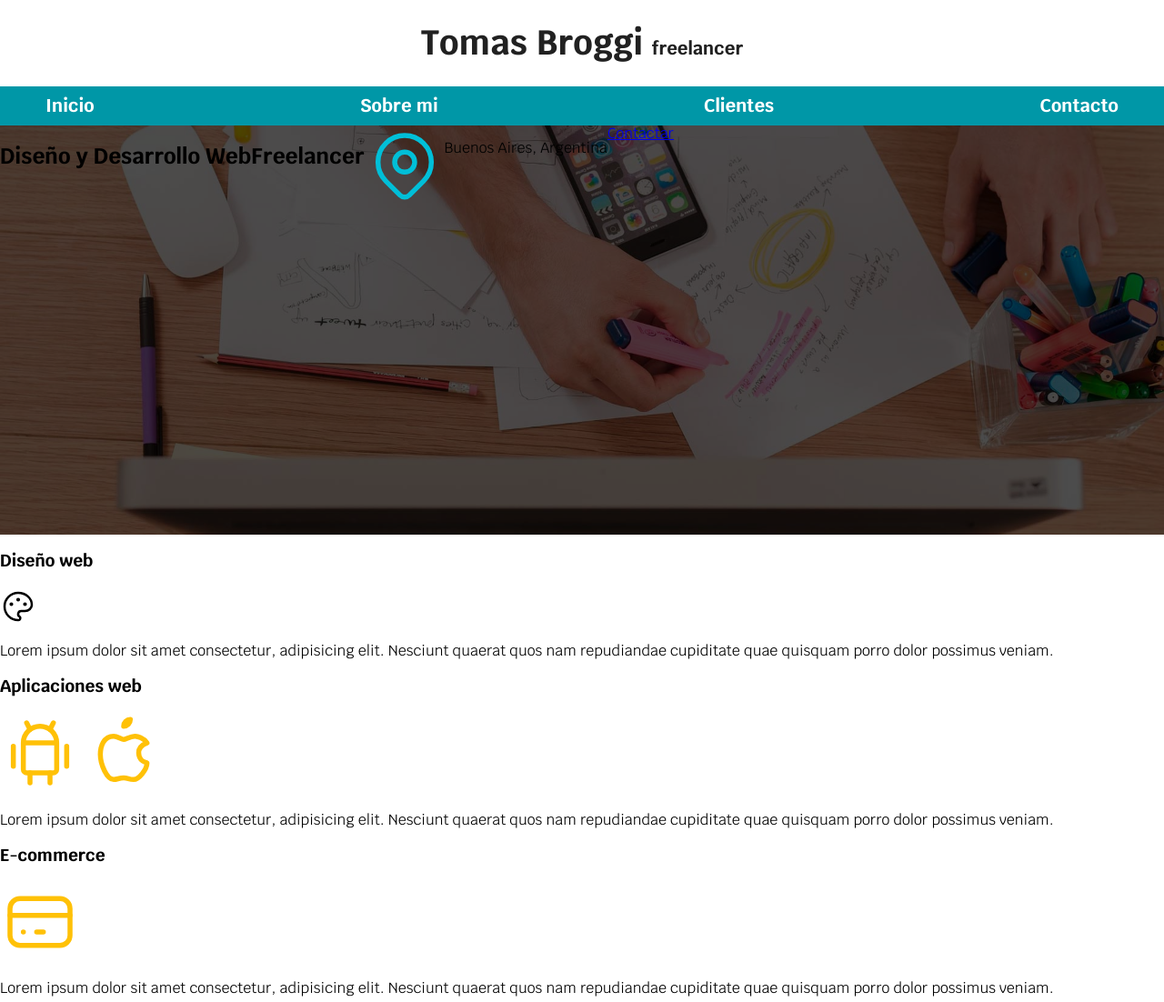
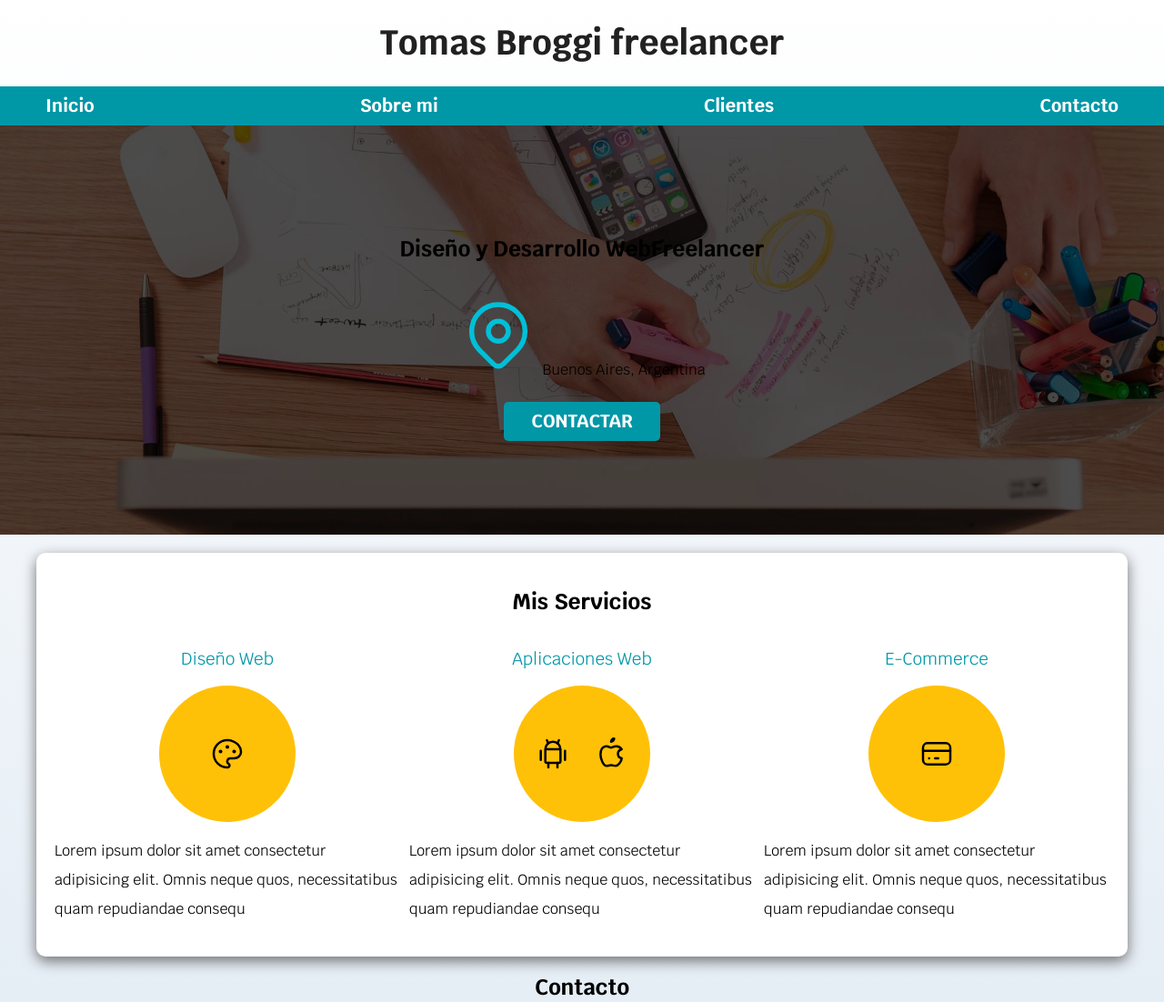
Before and after one commit to TomasBroggi/proyecto_pagina_web, a plain HTML site: page index.html in a window 1280 px wide. Shown: the top 1102 px of the page at 91% size. Drawn offline with Linux system fonts and the light colour scheme.

Commit message:
Menu main terminado

```diff
--- a/css/style.css
+++ b/css/style.css
@@ -4,13 +4,19 @@
     --primario: #FFC107;
     --secundario: #0097A7;
     --gris: #757575;
+    --grisClaro: #dfe9f3;
 
     --fuente-principal: 3.8rem;
 }
+.sombra{
+    box-shadow: 0px 5px 15px 0px rgba(112,112,112,1);
+    background-color: var(--blanco);
+    padding: 2rem 2rem;
+    border-radius: 1rem;
 
+}
 html{
     font-size: 62.5%;
-    box-sizing: border-box;
 }
 /* apply a natural box layout model to all elements, but allowing components to change */
 html {
@@ -23,6 +29,7 @@ html {
 body{
     font-size: 16px;
     font-family: 'Krub', sans-serif;
+    background-image: linear-gradient(to top, var(--grisClaro) 0%, var(--blanco) 100%);
 }
 /*1rem = 10 píxeles, pero se adaptaran mejor para
 pantallas con alta densidad de pixeles. Para eso,agregamos
@@ -33,8 +40,17 @@ los primeros estilos a html y body al inicio de style.css*/
     color: var(--oscuro);
 }
 
-.titulo span{
-    font-size: 2rem;
+h1{
+    font-size: 3.8rem;
+}
+h2{
+    font-size: 2.8;
+}
+h3{
+    font-size: 1.8;
+}
+h1,h2,h3{
+    text-align: center;
 }
 
 .navegacion-principal{
@@ -55,7 +71,6 @@ los primeros estilos a html y body al inicio de style.css*/
     background-color: var(--secundario);
 }
 
-
 .contenedor{
     max-width: 120rem; /*Limita a 1200 pixeles como maximo*/
     /*
@@ -65,16 +80,36 @@ los primeros estilos a html y body al inicio de style.css*/
     margin-left: auto;
     es lo mismo que la línea de abajo, como aguja de reloj*/
     margin: 0 auto 0 auto;
-
 }
 
+.boton{
+    background-color: var(--secundario);
+    color: var(--blanco);
+    padding: 1rem 3rem;
+    margin-top: 1rem;
+    font-size: 2rem;
+    text-decoration: none;
+    text-transform: uppercase;
+    font-weight: bold;
+    border-radius: .5rem;
+    width: 90%;
+    text-align: center;
+}
+@media (min-width: 480px) {
+    .boton{
+        width: auto;
+    }
+}
 .nav-bg a{
+    display: block;
+    text-align: center;
     color: var(--blanco);
     text-decoration: none; /*Saca el subrayado*/
     font-size: 2rem;
     font-weight: 700;
     padding: 1rem; /*1 rem = 4 veces*/
 }
+
 
 .nav-bg a:hover {
     background-color: var(--primario);
@@ -96,14 +131,61 @@ los primeros estilos a html y body al inicio de style.css*/
     background-size: cover; /* cubre todo el ancho donde esta la imagen*/
     height: 450px;
     position:relative;
+    margin-bottom: 2rem;
+
 }
 .contenido-hero{
     position: absolute;
     background-color: rgba(0,0,0,.7);
     width: 100%;
     height: 100%;
+/* Para alinear vertical u horizontalmente */
+    display: flex;
+    flex-direction: column;
+    align-items: center;
+    justify-content: center;
+}
 
-    display: flex; /* organiza horizontalmente */
+.contenido-hero h2 .contenido-hero p{
+    color:var(--blanco)
+    }
 
+.contenido-hero .ubicacion{
+    display:flex;
+    align-items:flex-end;
+}
+
+/* Servicios */
+@media (min-width:768px){
+    .servicios{
+        display: grid;
+        grid-template-columns: repeat(3, 1fr);
+        column-gap: 1rem;
+    }
+}
+
+.servicio{
+    display: flex;
+    flex-direction: column;
+    align-items: center;
 
 }
+
+.servicio h3{
+    color: var(--secundario);
+    font-weight: normal;
+}
+
+.servicio p{
+    line-height: 2;
+}
+
+.servicio .iconos{
+    height: 15rem;
+    width: 15rem;
+    background-color: var(--primario);
+    border-radius: 50%;
+    display: flex;
+    justify-content: space-evenly; /*Para alinear*/
+    align-items: center;
+}
--- a/index.html
+++ b/index.html
@@ -11,7 +11,6 @@
     <link href="https://fonts.googleapis.com/css2?family=Krub:wght@400;700&display=swap" rel="stylesheet">
     <link rel="preload" href="css/style.css" as="style">
     <link href="css/style.css" rel="stylesheet">
-
 </head>
 <body>
     <header>
@@ -27,32 +26,29 @@
         </nav>
     </div>
 
-
-
-
     <section class="hero">
         <div class="contenido-hero">
             <h2>Diseño y Desarrollo Web<span>Freelancer</span></h2>
-
-            <svg xmlns="http://www.w3.org/2000/svg" class="icon icon-tabler icon-tabler-map-pin" width="88" height="88" viewBox="0 0 24 24" stroke-width="1.5" stroke="#00bfd8" fill="none" stroke-linecap="round" stroke-linejoin="round">
+            <div class="ubicacion">
+                <p><svg xmlns="http://www.w3.org/2000/svg" class="icon icon-tabler icon-tabler-map-pin" width="88" height="88" viewBox="0 0 24 24" stroke-width="1.5" stroke="#00bfd8" fill="none" stroke-linecap="round" stroke-linejoin="round">
                     <path stroke="none" d="M0 0h24v24H0z" fill="none"/>
                     <circle cx="12" cy="11" r="3" />
                     <path d="M17.657 16.657l-4.243 4.243a2 2 0 0 1 -2.827 0l-4.244 -4.243a8 8 0 1 1 11.314 0z" />
                     </svg>
-
-            <p>Buenos Aires, Argentina</p>
-
-            <a href="#">Contactar</a>
+                    Buenos Aires, Argentina
+                </p>
+            </div>
+            <a class="boton" href="#">Contactar</a>
         </div>
 
 
     </section>
-
-
-
-        <section>
-            <h3>Diseño web</h3>
-
+    <main class="contenedor sombra">
+        <h2>Mis Servicios</h2>
+        <div class="servicios">
+        <section class="servicio">
+                <h3>Diseño Web</h3>
+                <div class="iconos">
                     <svg xmlns="http://www.w3.org/2000/svg" class="icon icon-tabler icon-tabler-palette" width="40" height="40" viewBox="0 0 24 24" stroke-width="1.5" stroke="#000000" fill="none" stroke-linecap="round" stroke-linejoin="round">
                         <path stroke="none" d="M0 0h24v24H0z" fill="none"/>
                         <path d="M12 21a9 9 0 1 1 0 -18a9 8 0 0 1 9 8a4.5 4 0 0 1 -4.5 4h-2.5a2 2 0 0 0 -1 3.75a1.3 1.3 0 0 1 -1 2.25" />
@@ -60,14 +56,14 @@
                         <circle cx="12" cy="7.5" r=".5" fill="currentColor" />
                         <circle cx="16.5" cy="10.5" r=".5" fill="currentColor" />
                     </svg>
-            <p>Lorem ipsum dolor sit amet consectetur, adipisicing elit.
-            Nesciunt quaerat quos nam repudiandae cupiditate quae quisquam
-            porro dolor possimus veniam.</p>
+                </div>
+                <p>Lorem ipsum dolor sit amet consectetur adipisicing elit. Omnis neque quos, necessitatibus quam repudiandae consequ</p>
             </section>
 
-        <section>
-            <h3>Aplicaciones web</h3>
-            <svg xmlns="http://www.w3.org/2000/svg" class="icon icon-tabler icon-tabler-brand-android" width="88" height="88" viewBox="0 0 24 24" stroke-width="1.5" stroke="#FFC107" fill="none" stroke-linecap="round" stroke-linejoin="round">
+            <section class="servicio">
+                <h3>Aplicaciones Web</h3>
+                <div class="iconos">
+                    <svg xmlns="http://www.w3.org/2000/svg" class="icon icon-tabler icon-tabler-brand-android" width="40" height="40" viewBox="0 0 24 24" stroke-width="1.5" stroke="#000000" fill="none" stroke-linecap="round" stroke-linejoin="round">
                         <path stroke="none" d="M0 0h24v24H0z" fill="none"/>
                         <line x1="4" y1="10" x2="4" y2="16" />
                         <line x1="20" y1="10" x2="20" y2="16" />
@@ -78,29 +74,29 @@
                         <line x1="15" y1="18" x2="15" y2="21" />
                     </svg>
 
-            <svg xmlns="http://www.w3.org/2000/svg" class="icon icon-tabler icon-tabler-brand-apple" width="88" height="88" viewBox="0 0 24 24" stroke-width="1.5" stroke="#FFC107" fill="none" stroke-linecap="round" stroke-linejoin="round">
+                    <svg xmlns="http://www.w3.org/2000/svg" class="icon icon-tabler icon-tabler-brand-apple" width="40" height="40" viewBox="0 0 24 24" stroke-width="1.5" stroke="#000000" fill="none" stroke-linecap="round" stroke-linejoin="round">
                         <path stroke="none" d="M0 0h24v24H0z" fill="none"/>
                         <path d="M9 7c-3 0 -4 3 -4 5.5c0 3 2 7.5 4 7.5c1.088 -.046 1.679 -.5 3 -.5c1.312 0 1.5 .5 3 .5s4 -3 4 -5c-.028 -.01 -2.472 -.403 -2.5 -3c-.019 -2.17 2.416 -2.954 2.5 -3c-1.023 -1.492 -2.951 -1.963 -3.5 -2c-1.433 -.111 -2.83 1 -3.5 1c-.68 0 -1.9 -1 -3 -1z" />
                         <path d="M12 4a2 2 0 0 0 2 -2a2 2 0 0 0 -2 2" />
                     </svg>
-            <p>Lorem ipsum dolor sit amet consectetur, adipisicing elit.
-            Nesciunt quaerat quos nam repudiandae cupiditate quae quisquam
-            porro dolor possimus veniam.</p>
+                </div>
+                <p>Lorem ipsum dolor sit amet consectetur adipisicing elit. Omnis neque quos, necessitatibus quam repudiandae consequ</p>
             </section>
 
-        <section>
-            <h3>E-commerce</h3>
-            <svg xmlns="http://www.w3.org/2000/svg" class="icon icon-tabler icon-tabler-credit-card" width="88" height="88" viewBox="0 0 24 24" stroke-width="1.5" stroke="#FFC107" fill="none" stroke-linecap="round" stroke-linejoin="round">
+            <section class="servicio">
+                <h3>E-Commerce</h3>
+                <div class="iconos">
+                    <svg xmlns="http://www.w3.org/2000/svg" class="icon icon-tabler icon-tabler-credit-card" width="40" height="40" viewBox="0 0 24 24" stroke-width="1.5" stroke="#000000" fill="none" stroke-linecap="round" stroke-linejoin="round">
                         <path stroke="none" d="M0 0h24v24H0z" fill="none"/>
                         <rect x="3" y="5" width="18" height="14" rx="3" />
                         <line x1="3" y1="10" x2="21" y2="10" />
                         <line x1="7" y1="15" x2="7.01" y2="15" />
                         <line x1="11" y1="15" x2="13" y2="15" />
                     </svg>
-            <p>Lorem ipsum dolor sit amet consectetur, adipisicing elit.
-            Nesciunt quaerat quos nam repudiandae cupiditate quae quisquam
-            porro dolor possimus veniam.</p>
+                </div>
+                <p>Lorem ipsum dolor sit amet consectetur adipisicing elit. Omnis neque quos, necessitatibus quam repudiandae consequ</p>
             </section>
+        </div>
     </main>
     <section>
         <h2>Contacto</h2>
```
Also changed, not shown: css/txt.txt (added), 1 other file. Lines whose indentation alone changed are shown as unchanged.
